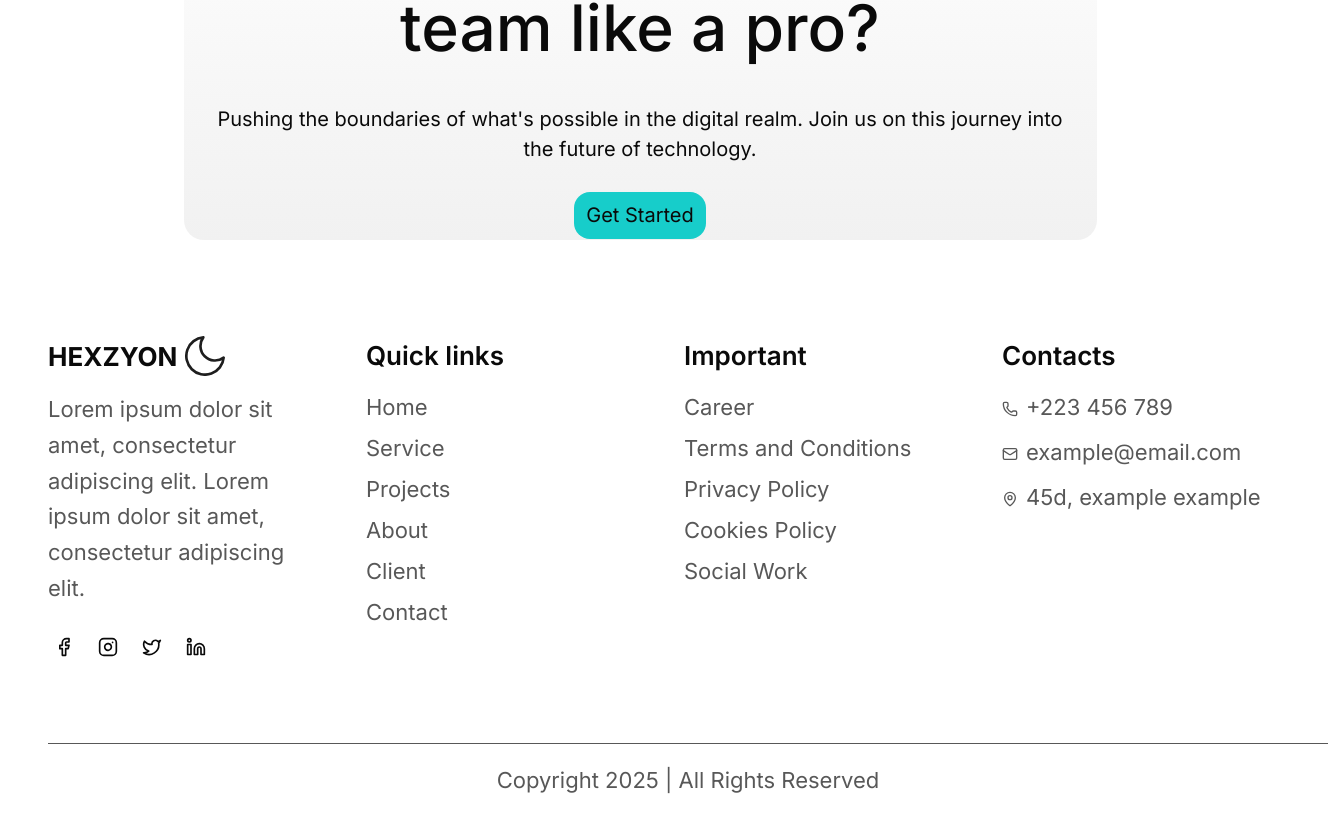
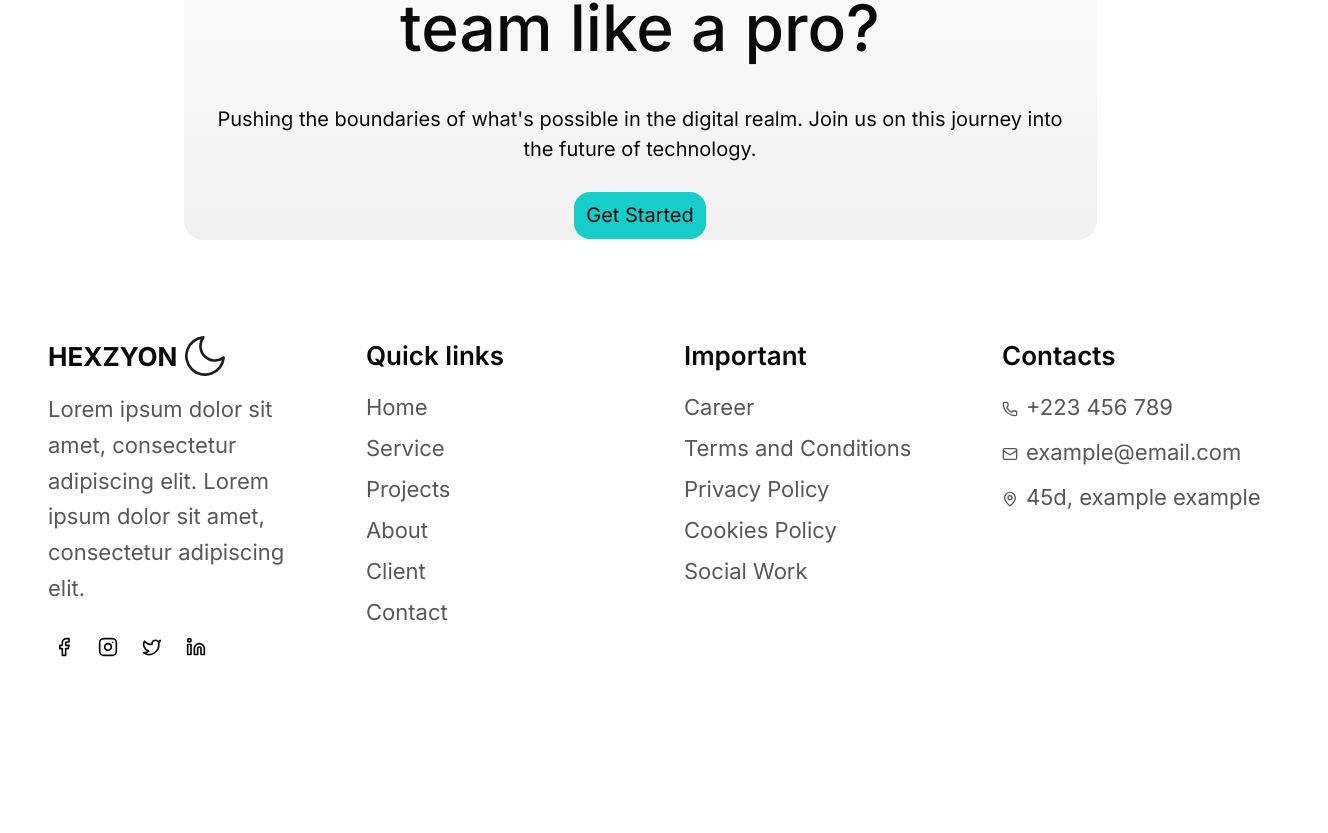
Before and after one commit to Roshen-Perera/ceylon-developers-portfolio, a Next.js app: page /company in a window 1280 px wide. Shown: the part 4645-5478 px from the top of the page, 1328 px wide, since content can reach past the window. After the commit the page ends 5356 px from the top, so only its background shows below. Built offline with nearby package versions, Linux system fonts and the light colour scheme.

Commit message:
Comment out copyright section in Footer component for future use

```diff
--- a/components/footer.tsx
+++ b/components/footer.tsx
@@ -131,11 +131,11 @@ const Footer = () => {
             </li>
           </ul>
         </div>
-        <div className="w-[1280px] border-t-1 border-[#585858] mt-10">
+        {/* <div className="w-[1280px] border-t-1 border-[#585858] mt-10">
           <p className="text-[#585858] mt-5 text-center text-[22px]">
             Copyright 2025 | All Rights Reserved
           </p>
-        </div>
+        </div> */}
       </div>
     </div>
   );
```
